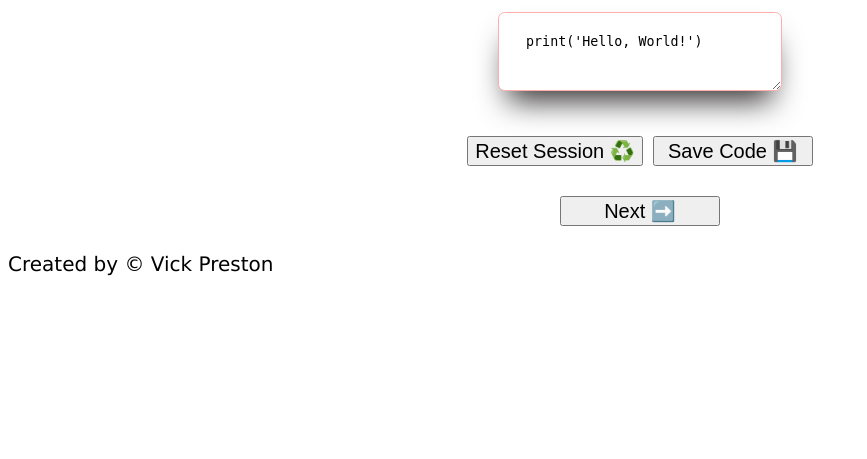
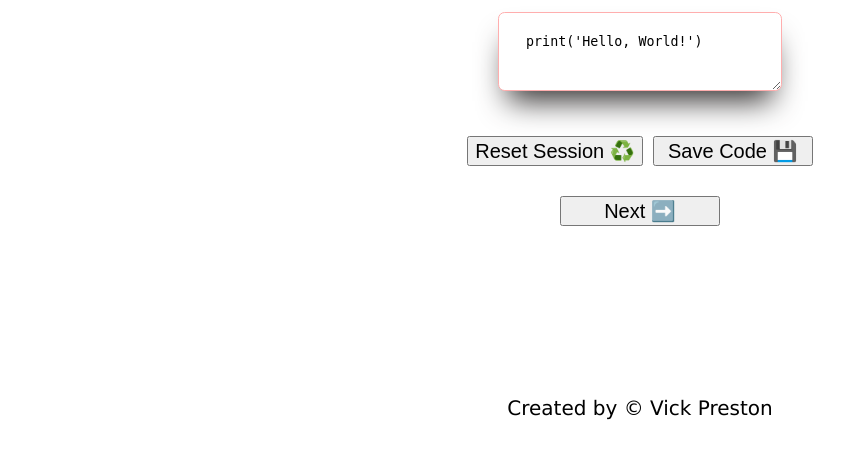
Before and after one commit to Vickouma77/CodeCanvas, a Flask app: page / in a window 1280 px wide. Shown: the part 95-554 px from the top of the page, without its empty margins (0-867 px from the left). Run offline with Flask 3, Linux system fonts and the light colour scheme.

Commit message:
implemented styles for footer

```diff
--- a/static/styles.css
+++ b/static/styles.css
@@ -75,3 +75,9 @@ select {
     max-width: 80%;
     padding: 1em;
 }
+.info {
+    display: flex;
+    justify-content: center;
+    align-items: center;
+    margin-top: 9rem;
+}
```
